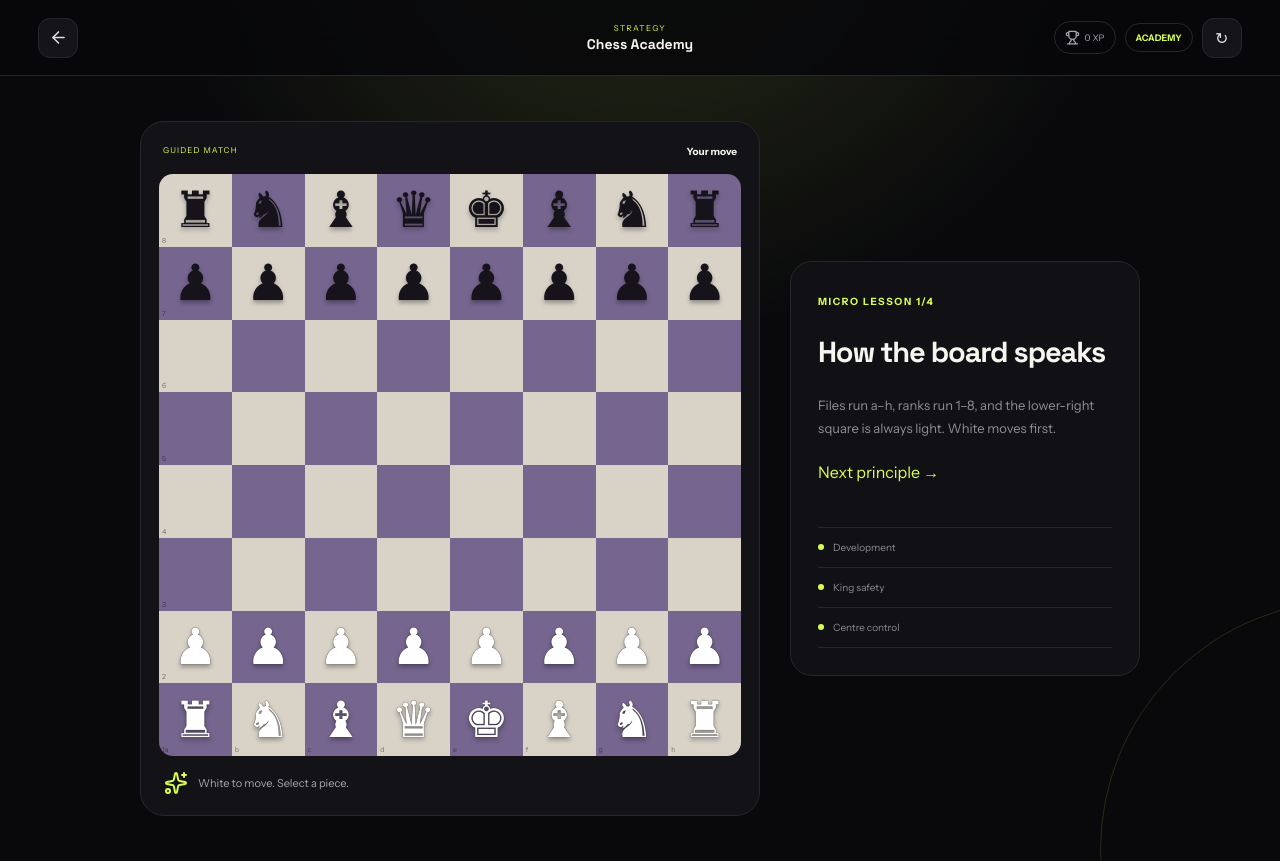
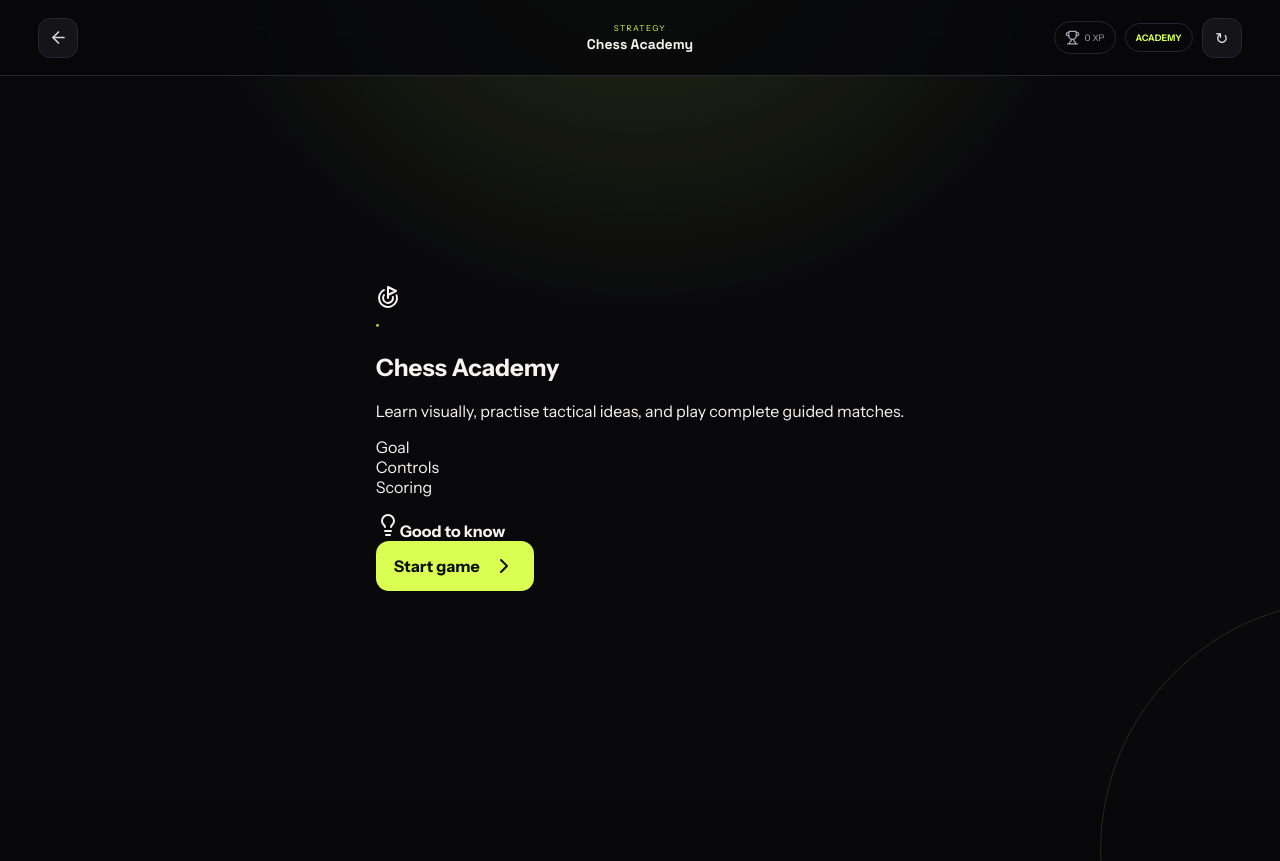
Before and after one commit to dileep-bheeel/megamasti, a React (Vite) app: page /play/chess-academy in a window 1280 px wide. After the commit the page ends 800 px from the top, so only its background shows below. Built offline with nearby package versions, Linux system fonts and the light colour scheme.

Commit message:
Add consistent onboarding, progress and post-game paths

```diff
--- a/src/games/Common.jsx
+++ b/src/games/Common.jsx
@@ -1,18 +1,34 @@
-import { ArrowLeft, ChevronRight, Trophy } from "lucide-react";
+import { useEffect, useState } from "react";
+import { ArrowLeft, ChevronRight, Goal, Lightbulb, SlidersHorizontal, Trophy } from "lucide-react";
 import { Link } from "react-router-dom";
+import { useProgress } from "../context/ProgressContext";
 
 export const sample = list => list[Math.floor(Math.random() * list.length)];
 export const shuffle = list => [...list].sort(() => Math.random() - 0.5);
 
 export function GameFrame({ game, children, onReset, score = 0, step = "LIVE" }) {
+  const { markPlayed, recordScore, progress } = useProgress();
+  const [started,setStarted] = useState(false);
+  useEffect(() => { markPlayed(game.id); },[game.id,markPlayed]);
+  useEffect(() => { recordScore(game.id,score); },[game.id,recordScore,score]);
+
   return <div className="game-screen" style={{ "--game-accent": game.accent }}>
     <div className="game-orb" />
     <div className="game-toolbar">
       <Link to="/games" className="round-button" aria-label="Back to games"><ArrowLeft size={19} /></Link>
       <div className="game-identity"><span>{game.category}</span><strong>{game.title}</strong></div>
-      <div className="game-stats"><span><Trophy size={15} />{score} XP</span><b>{step}</b>{onReset && <button className="round-button" onClick={onReset} aria-label="Reset game">↻</button>}</div>
+      <div className="game-stats"><span><Trophy size={15} />{score} XP</span><b>{step}</b>{onReset && <button className="round-button" onClick={onReset} aria-label="Restart game">↻</button>}</div>
     </div>
-    <main className="game-stage">{children}</main>
+    <main className="game-stage">
+      {!started ? <section className="game-intro">
+        <div className="intro-icon"><Goal /></div><span className="panel-label">{game.duration} • {game.players}</span>
+        <h1>{game.title}</h1><p>{game.description}</p>
+        <dl><div><dt>Goal</dt><dd>{game.goal}</dd></div><div><dt>Controls</dt><dd>{game.controls}</dd></div><div><dt>Scoring</dt><dd>{game.scoring}</dd></div></dl>
+        <aside><Lightbulb /><span><b>Good to know</b>{game.tip}</span></aside>
+        {progress.bestScores[game.id] && <div className="personal-best"><Trophy /> Personal best: {progress.bestScores[game.id]} XP</div>}
+        <button className="cta intro-start" onClick={() => setStarted(true)}>Start game <ChevronRight /></button>
+      </section> : children}
+    </main>
   </div>;
 }
 
@@ -20,6 +36,6 @@ export function Completion({ title = "Beautifully played.", text, xp = 120, onAg
   return <div className="completion">
     <div className="completion-mark"><Trophy /></div><span>ROUND COMPLETE</span>
     <h2>{title}</h2><p>{text}</p><div className="xp-award">+{xp} XP</div>
-    <button className="cta" onClick={onAgain}>Play another round <ChevronRight /></button>
+    <div className="result-actions"><button className="cta" onClick={onAgain}>Play again <ChevronRight /></button><Link to="/games"><SlidersHorizontal /> Choose another game</Link></div>
   </div>;
 }
```
